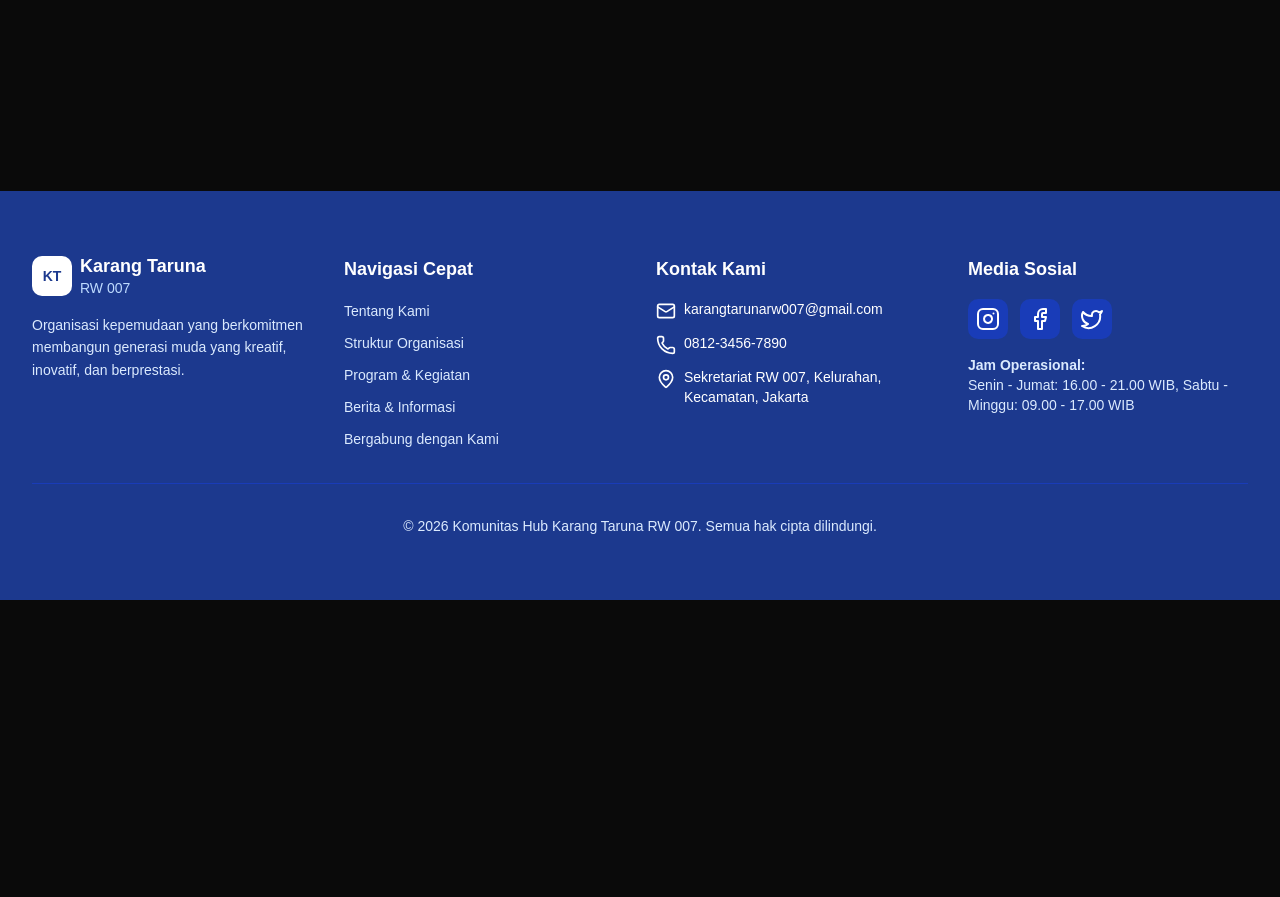
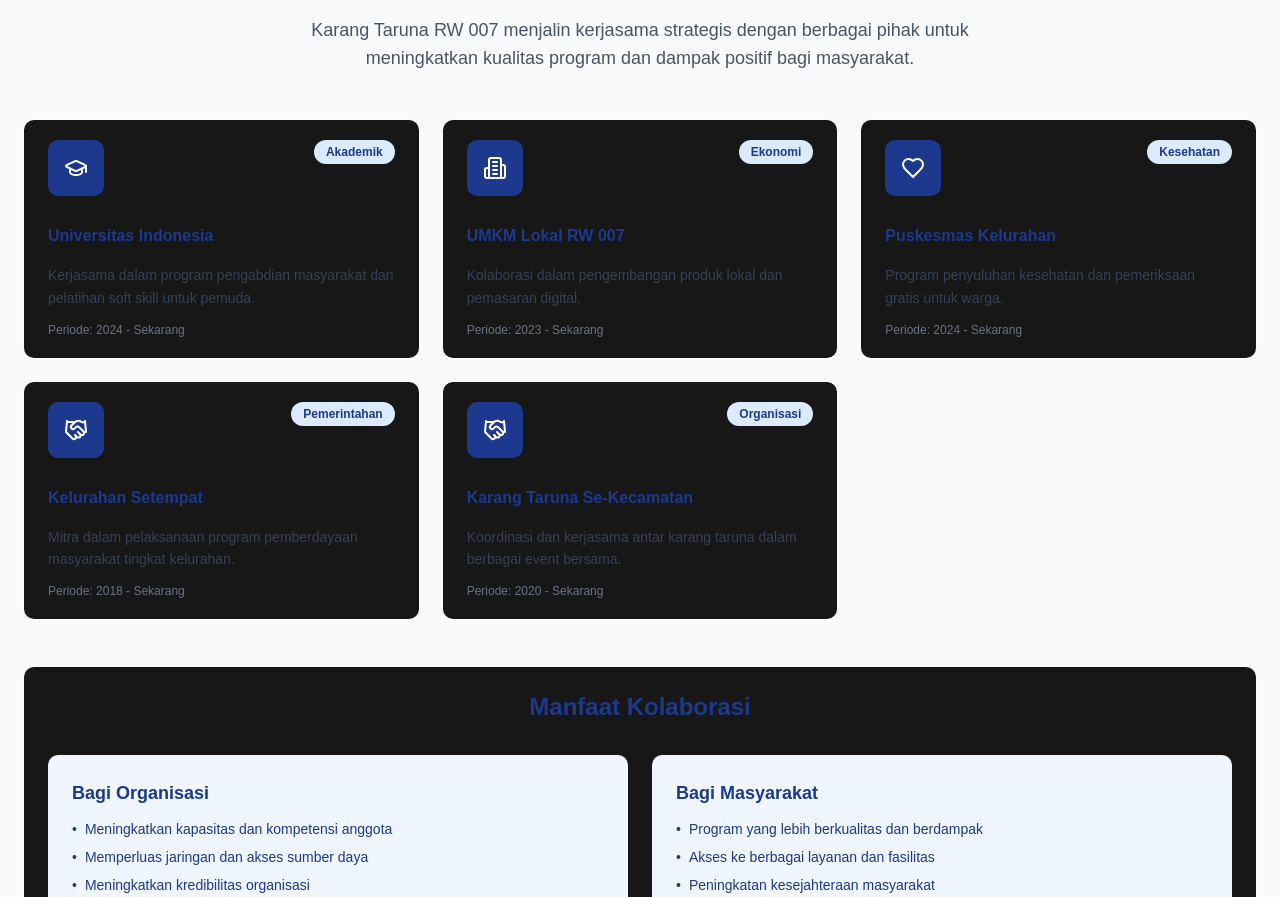
Before and after one commit to Farh4nHanz/kartar-rw-007, a React (Vite) app in the folder apps/web/: page /kolaborasi in a window 1280 px wide. Shown: the part 200-1097 px from the top of the page. Before the commit the page ends 800 px from the top, so only its background shows below. Built offline with nearby package versions, Linux system fonts and the light colour scheme.

Commit message:
feat(page): add collaboration page

```diff
--- a/apps/web/src/components/header.tsx
+++ b/apps/web/src/components/header.tsx
@@ -15,7 +15,7 @@ const links: {
 	{ to: "/", label: "Program & Kegiatan" },
 	{ to: "/", label: "Berita" },
 	{ to: "/galeri", label: "Galeri" },
-	{ to: "/", label: "Kolaborasi" },
+	{ to: "/kolaborasi", label: "Kolaborasi" },
 	{ to: "/", label: "Bergabung" },
 	{ to: "/", label: "Kontak" },
 ] as const;
--- a/apps/web/src/data/mock.ts
+++ b/apps/web/src/data/mock.ts
@@ -285,3 +285,46 @@ export const gallery = [
 		description: "Kegiatan bimbingan belajar rutin setiap minggu",
 	},
 ];
+
+export const collaborations = [
+	{
+		id: 1,
+		partner: "Universitas Indonesia",
+		type: "Akademik",
+		description:
+			"Kerjasama dalam program pengabdian masyarakat dan pelatihan soft skill untuk pemuda.",
+		year: "2024 - Sekarang",
+	},
+	{
+		id: 2,
+		partner: "UMKM Lokal RW 007",
+		type: "Ekonomi",
+		description:
+			"Kolaborasi dalam pengembangan produk lokal dan pemasaran digital.",
+		year: "2023 - Sekarang",
+	},
+	{
+		id: 3,
+		partner: "Puskesmas Kelurahan",
+		type: "Kesehatan",
+		description:
+			"Program penyuluhan kesehatan dan pemeriksaan gratis untuk warga.",
+		year: "2024 - Sekarang",
+	},
+	{
+		id: 4,
+		partner: "Kelurahan Setempat",
+		type: "Pemerintahan",
+		description:
+			"Mitra dalam pelaksanaan program pemberdayaan masyarakat tingkat kelurahan.",
+		year: "2018 - Sekarang",
+	},
+	{
+		id: 5,
+		partner: "Karang Taruna Se-Kecamatan",
+		type: "Organisasi",
+		description:
+			"Koordinasi dan kerjasama antar karang taruna dalam berbagai event bersama.",
+		year: "2020 - Sekarang",
+	},
+];
--- a/apps/web/src/routeTree.gen.ts
+++ b/apps/web/src/routeTree.gen.ts
@@ -10,6 +10,7 @@
 
 import { Route as rootRouteImport } from './routes/__root'
 import { Route as StrukturRouteImport } from './routes/struktur'
+import { Route as KolaborasiRouteImport } from './routes/kolaborasi'
 import { Route as GaleriRouteImport } from './routes/galeri'
 import { Route as AboutRouteImport } from './routes/about'
 import { Route as IndexRouteImport } from './routes/index'
@@ -17,6 +18,11 @@ import { Route as IndexRouteImport } from './routes/index'
 const StrukturRoute = StrukturRouteImport.update({
   id: '/struktur',
   path: '/struktur',
+  getParentRoute: () => rootRouteImport,
+} as any)
+const KolaborasiRoute = KolaborasiRouteImport.update({
+  id: '/kolaborasi',
+  path: '/kolaborasi',
   getParentRoute: () => rootRouteImport,
 } as any)
 const GaleriRoute = GaleriRouteImport.update({
@@ -39,12 +45,14 @@ export interface FileRoutesByFullPath {
   '/': typeof IndexRoute
   '/about': typeof AboutRoute
   '/galeri': typeof GaleriRoute
+  '/kolaborasi': typeof KolaborasiRoute
   '/struktur': typeof StrukturRoute
 }
 export interface FileRoutesByTo {
   '/': typeof IndexRoute
   '/about': typeof AboutRoute
   '/galeri': typeof GaleriRoute
+  '/kolaborasi': typeof KolaborasiRoute
   '/struktur': typeof StrukturRoute
 }
 export interface FileRoutesById {
@@ -52,20 +60,22 @@ export interface FileRoutesById {
   '/': typeof IndexRoute
   '/about': typeof AboutRoute
   '/galeri': typeof GaleriRoute
+  '/kolaborasi': typeof KolaborasiRoute
   '/struktur': typeof StrukturRoute
 }
 export interface FileRouteTypes {
   fileRoutesByFullPath: FileRoutesByFullPath
-  fullPaths: '/' | '/about' | '/galeri' | '/struktur'
+  fullPaths: '/' | '/about' | '/galeri' | '/kolaborasi' | '/struktur'
   fileRoutesByTo: FileRoutesByTo
-  to: '/' | '/about' | '/galeri' | '/struktur'
-  id: '__root__' | '/' | '/about' | '/galeri' | '/struktur'
+  to: '/' | '/about' | '/galeri' | '/kolaborasi' | '/struktur'
+  id: '__root__' | '/' | '/about' | '/galeri' | '/kolaborasi' | '/struktur'
   fileRoutesById: FileRoutesById
 }
 export interface RootRouteChildren {
   IndexRoute: typeof IndexRoute
   AboutRoute: typeof AboutRoute
   GaleriRoute: typeof GaleriRoute
+  KolaborasiRoute: typeof KolaborasiRoute
   StrukturRoute: typeof StrukturRoute
 }
 
@@ -76,6 +86,13 @@ declare module '@tanstack/react-router' {
       path: '/struktur'
       fullPath: '/struktur'
       preLoaderRoute: typeof StrukturRouteImport
+      parentRoute: typeof rootRouteImport
+    }
+    '/kolaborasi': {
+      id: '/kolaborasi'
+      path: '/kolaborasi'
+      fullPath: '/kolaborasi'
+      preLoaderRoute: typeof KolaborasiRouteImport
       parentRoute: typeof rootRouteImport
     }
     '/galeri': {
@@ -106,6 +123,7 @@ const rootRouteChildren: RootRouteChildren = {
   IndexRoute: IndexRoute,
   AboutRoute: AboutRoute,
   GaleriRoute: GaleriRoute,
+  KolaborasiRoute: KolaborasiRoute,
   StrukturRoute: StrukturRoute,
 }
 export const routeTree = rootRouteImport
--- /dev/null
+++ b/apps/web/src/routes/kolaborasi.tsx
@@ -0,0 +1,154 @@
+import { createFileRoute } from "@tanstack/react-router";
+import { Building2, GraduationCap, Handshake, Heart } from "lucide-react";
+import {
+	Card,
+	CardContent,
+	CardDescription,
+	CardHeader,
+	CardTitle,
+} from "@/components/ui/card";
+import { collaborations } from "@/data/mock";
+
+export const Route = createFileRoute("/kolaborasi")({
+	component: RouteComponent,
+});
+
+function RouteComponent() {
+	const getIcon = (type: string) => {
+		switch (type) {
+			case "Akademik":
+				return <GraduationCap className="size-6" />;
+			case "Ekonomi":
+				return <Building2 className="size-6" />;
+			case "Kesehatan":
+				return <Heart className="size-6" />;
+			default:
+				return <Handshake className="size-6" />;
+		}
+	};
+
+	return (
+		<div className="flex h-fit min-h-screen w-full justify-center bg-gray-50 py-16">
+			<div className="container w-full px-6 py-2 *:not-last:mb-12">
+				{/* Header */}
+				<div className="text-center">
+					<h1 className="mb-4 font-bold text-5xl text-blue-900">
+						Kolaborasi & Kemitraan
+					</h1>
+					<p className="mx-auto max-w-3xl text-gray-600 text-lg">
+						Karang Taruna RW 007 menjalin kerjasama strategis dengan berbagai
+						pihak untuk meningkatkan kualitas program dan dampak positif bagi
+						masyarakat.
+					</p>
+				</div>
+
+				{/* Collaboration Cards */}
+				<div className="grid grid-cols-1 gap-6 md:grid-cols-2 lg:grid-cols-3">
+					{collaborations.map((collab) => (
+						<Card
+							key={collab.id}
+							className="rounded-lg px-2 py-5 transition-all duration-300 hover:-translate-y-1 hover:shadow-lg"
+						>
+							<CardHeader className="space-y-2">
+								<div className="flex items-start justify-between">
+									<div className="mb-4 flex h-14 w-14 items-center justify-center rounded-lg bg-blue-900 text-white">
+										{getIcon(collab.type)}
+									</div>
+
+									<CardDescription className="w-fit rounded-full bg-blue-100 px-3 py-1 font-semibold text-blue-900 text-xs">
+										{collab.type}
+									</CardDescription>
+								</div>
+
+								<CardTitle className="font-semibold text-base text-blue-900">
+									{collab.partner}
+								</CardTitle>
+							</CardHeader>
+
+							<CardContent>
+								<p className="mb-3 text-gray-700 text-sm leading-relaxed">
+									{collab.description}
+								</p>
+								<p className="font-medium text-gray-500 text-xs">
+									Periode: {collab.year}
+								</p>
+							</CardContent>
+						</Card>
+					))}
+				</div>
+
+				{/* Benefits Section */}
+				<Card className="rounded-lg px-2 py-6">
+					<CardHeader className="mb-4 text-center">
+						<CardTitle className="font-semibold text-2xl text-blue-900">
+							Manfaat Kolaborasi
+						</CardTitle>
+					</CardHeader>
+
+					<CardContent className="grid grid-cols-1 gap-6 md:grid-cols-2">
+						{/* Organizational Benefits */}
+						<div className="rounded-lg bg-blue-50 p-6">
+							<h4 className="mb-3 font-semibold text-blue-900 text-lg">
+								Bagi Organisasi
+							</h4>
+							<ul className="space-y-2 text-gray-700 text-sm [counter-reset:dot] *:[&::before]:[content:counter(dot,disc)] *:[&::before]:[counter-increment:dot]">
+								{[
+									"Meningkatkan kapasitas dan kompetensi anggota",
+									"Memperluas jaringan dan akses sumber daya",
+									"Meningkatkan kredibilitas organisasi",
+									"Transfer pengetahuan dan best practices",
+								].map((item) => (
+									<li
+										className="flex items-start gap-2 text-blue-900"
+										key={item.split(" ")[0]}
+									>
+										{item}
+									</li>
+								))}
+							</ul>
+						</div>
+
+						{/* Public Benefits */}
+						<div className="rounded-lg bg-blue-50 p-6">
+							<h4 className="mb-3 font-semibold text-blue-900 text-lg">
+								Bagi Masyarakat
+							</h4>
+							<ul className="space-y-2 text-gray-700 text-sm [counter-reset:dot] *:[&::before]:[content:counter(dot,disc)] *:[&::before]:[counter-increment:dot]">
+								{[
+									"Program yang lebih berkualitas dan berdampak",
+									"Akses ke berbagai layanan dan fasilitas",
+									"Peningkatan kesejahteraan masyarakat",
+									"Solusi terintegrasi untuk masalah sosial",
+								].map((item) => (
+									<li
+										className="flex items-start gap-2 text-blue-900"
+										key={item.split(" ")[0]}
+									>
+										{item}
+									</li>
+								))}
+							</ul>
+						</div>
+					</CardContent>
+				</Card>
+
+				{/* CTA Section */}
+				<Card className="w-full rounded-lg bg-blue-900 text-white">
+					<CardContent className="flex justify-center py-8">
+						<div className="flex max-w-2xl flex-col items-center text-center">
+							<Handshake className="mb-4 size-16" />
+							<h3 className="mb-3 font-bold text-3xl">
+								Tertarik Berkolaborasi?
+							</h3>
+							<p className="mb-6 text-blue-100 text-sm leading-relaxed">
+								Kami terbuka untuk menjalin kerjasama dengan berbagai pihak yang
+								memiliki visi yang sama dalam pemberdayaan masyarakat. Mari
+								bersama-sama menciptakan dampak positif yang lebih besar.
+							</p>
+						</div>
+					</CardContent>
+				</Card>
+			</div>
+		</div>
+	);
+}
```
